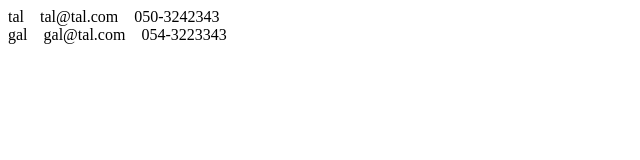
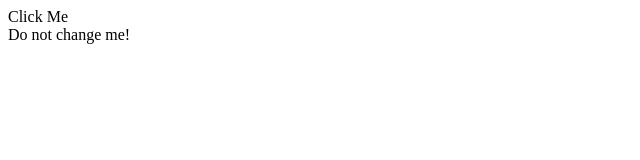
Before and after one commit to AlijanBeshimow/AlijanBeshimow.github.io, a plain HTML site: page index.html in a window 1280 px wide. Shown: the whole page, without its empty margins (0-640 px from the left). Drawn offline with nearby package versions, Linux system fonts and the light colour scheme.

Commit message:
added div

```diff
--- a/events.js
+++ b/events.js
@@ -24,4 +24,4 @@ function SimpleEvent(props) {
 
 const main = ReactDOM.createRoot(document.getElementById("main"));
 
-main.render(<SimpleEvent name="Alex" num1="101" num2 = "102" />);
+main.render(<SimpleEvent name="Alex" num1="101" num2 = "10" />);
--- a/index.html
+++ b/index.html
@@ -8,12 +8,13 @@
     <script crossorigin src="https://unpkg.com/react-dom@18/umd/react-dom.development.js"></script>
     <script src="https://cdnjs.cloudflare.com/ajax/libs/babel-standalone/7.23.9/babel.min.js"
         crossorigin="anonymous"></script>
-    <script src="objects.js" type="text/babel" defer></script>
+    <script src="events.js" type="text/babel" defer></script>
     <link rel="stylesheet" href="style.css">
 </head>
 <body>
 
     <div class="main" id="main"></div>
+    <div class="message">Do not change me!</div>
 
 </body>
 </html>
```
